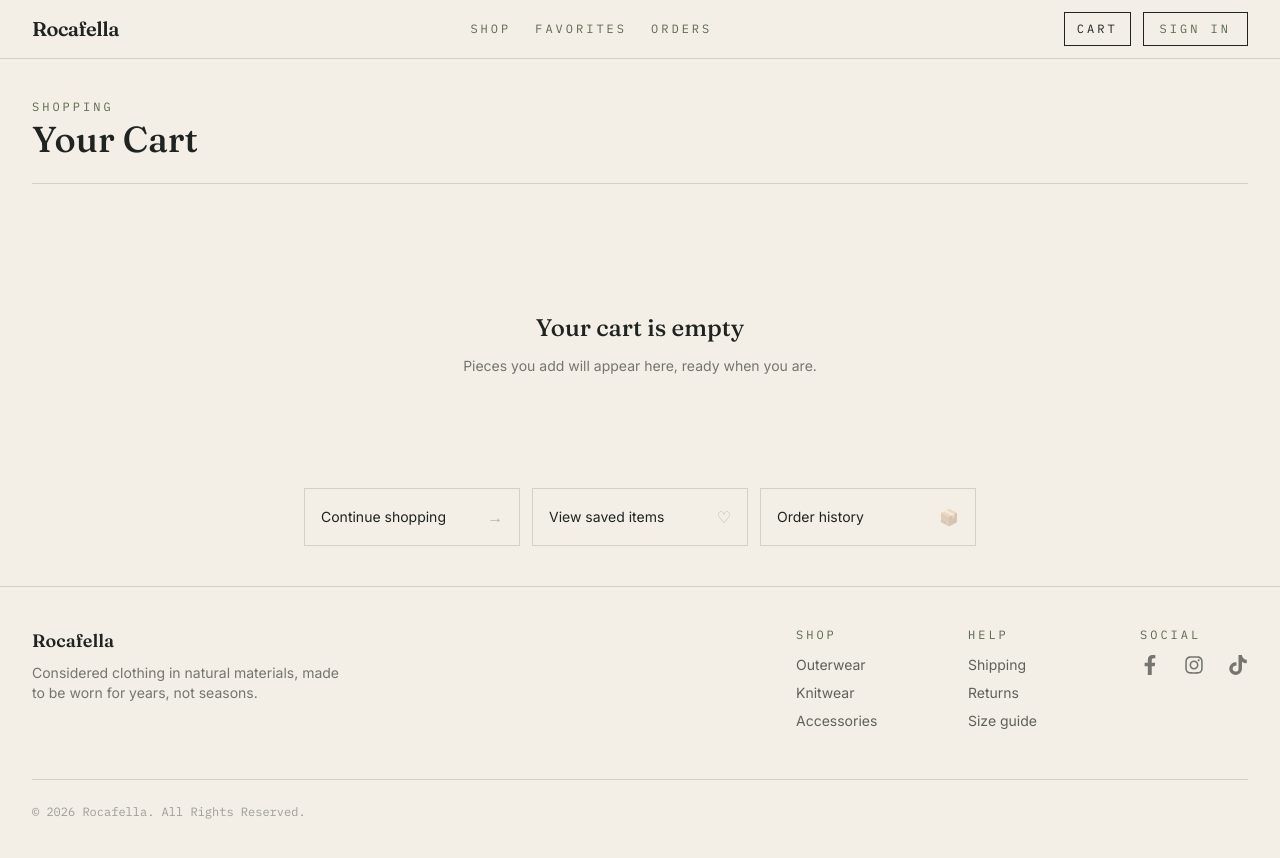
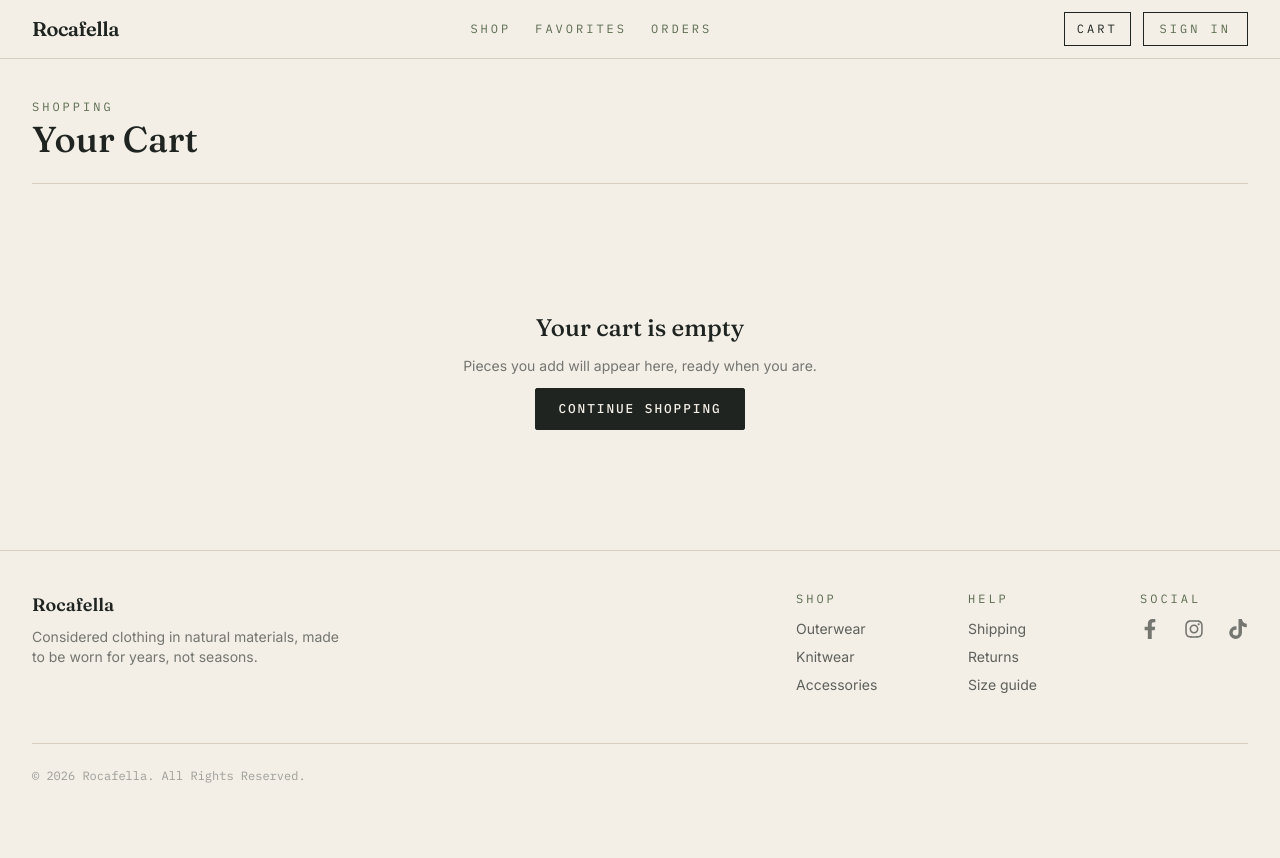
Before and after one commit to RocAfella044/Rocafella-clothes, a React (Vite) app: page /cart in a window 1280 px wide. After the commit the page ends 824 px from the top, so only its background shows below. Built offline with nearby package versions, Linux system fonts and the light colour scheme.

Commit message:
cartpageupdated

```diff
--- a/src/pages/CartPage.jsx
+++ b/src/pages/CartPage.jsx
@@ -1,16 +1,16 @@
-import { Link } from 'react-router-dom'
-import { useSelector } from 'react-redux'
-import { selectCartItems } from '../redux/slices/cartSlice'
-import { CartLineItem } from '../components/cart/CartLineItem'
-import { CartSummary } from '../components/cart/CartSummary'
-import { EmptyState } from '../components/common/Feedback'
-import { Button } from '../components/common/Button'
-import { useDocumentTitle } from '../hooks/useDocumentTitle'
+import { Link } from 'react-router-dom';
+import { useSelector } from 'react-redux';
+import { selectCartItems } from '../redux/slices/cartSlice';
+import { CartLineItem } from '../components/cart/CartLineItem';
+import { CartSummary } from '../components/cart/CartSummary';
+import { EmptyState } from '../components/common/Feedback';
+import { Button } from '../components/common/Button';
+import { useDocumentTitle } from '../hooks/useDocumentTitle';
 
 // Group cart items by product id so same product with different
 // sizes appears as one card with multiple size rows underneath
 function groupByProduct(items) {
-  const map = new Map()
+  const map = new Map();
   items.forEach((item) => {
     if (!map.has(item.id)) {
       map.set(item.id, {
@@ -20,32 +20,25 @@ function groupByProduct(items) {
         price: item.price,
         category: item.category,
         sizes: [],
-      })
+      });
     }
     map.get(item.id).sizes.push({
       id: item.id,
       size: item.size,
       quantity: item.quantity,
       price: item.price,
-    })
-  })
-  return Array.from(map.values())
+    });
+  });
+  return Array.from(map.values());
 }
 
-const suggestedLinks = [
-  { to: '/', label: 'Continue shopping', icon: '→' },
-  { to: '/favorites', label: 'View saved items', icon: '♡' },
-  { to: '/orders', label: 'Order history', icon: '📦' },
-]
-
 export function CartPage() {
-  useDocumentTitle('Cart')
-  const items = useSelector(selectCartItems)
-  const grouped = groupByProduct(items)
+  useDocumentTitle('Cart');
+  const items = useSelector(selectCartItems);
+  const grouped = groupByProduct(items);
 
   return (
     <div className="mx-auto max-w-7xl px-4 py-10 sm:px-6 lg:px-8">
-
       <div className="flex items-end justify-between gap-4 border-b border-line pb-6">
         <div>
           <p className="eyebrow mb-1">Shopping</p>
@@ -53,7 +46,8 @@ export function CartPage() {
         </div>
         {items.length > 0 && (
           <p className="font-mono text-sm text-ink/50 mb-1">
-            {items.reduce((s, i) => s + i.quantity, 0)} item{items.reduce((s, i) => s + i.quantity, 0) !== 1 ? 's' : ''}
+            {items.reduce((s, i) => s + i.quantity, 0)} item
+            {items.reduce((s, i) => s + i.quantity, 0) !== 1 ? 's' : ''}
           </p>
         )}
       </div>
@@ -63,19 +57,12 @@ export function CartPage() {
           <EmptyState
             title="Your cart is empty"
             message="Pieces you add will appear here, ready when you are."
+            action={
+              <Link to="/">
+                <Button $variant="primary">Continue shopping</Button>
+              </Link>
+            }
           />
-          <div className="mt-8 grid gap-3 sm:grid-cols-3 max-w-2xl mx-auto">
-            {suggestedLinks.map(({ to, label, icon }) => (
-              <Link
-                key={to}
-                to={to}
-                className="flex items-center justify-between border border-line px-4 py-4 hover:border-ink hover:bg-sand transition-colors"
-              >
-                <span className="text-sm">{label}</span>
-                <span className="text-ink/30">{icon}</span>
-              </Link>
-            ))}
-          </div>
         </div>
       ) : (
         <div className="mt-8 grid gap-10 lg:grid-cols-[2fr_1fr]">
@@ -89,16 +76,8 @@ export function CartPage() {
             ))}
 
             <div className="mt-6 flex flex-wrap items-center gap-4 border-t border-line pt-6">
-              <Link to="/" className="font-mono text-xs uppercase tracking-widest2 text-ink/50 hover:text-ink transition-colors">
-                ← Continue shopping
-              </Link>
-              <span className="text-line">·</span>
-              <Link to="/favorites" className="font-mono text-xs uppercase tracking-widest2 text-ink/50 hover:text-ink transition-colors">
-                ♡ Saved items
-              </Link>
-              <span className="text-line">·</span>
-              <Link to="/orders" className="font-mono text-xs uppercase tracking-widest2 text-ink/50 hover:text-ink transition-colors">
-                📦 Orders
+              <Link to="/">
+                <Button $variant="primary">Continue shopping</Button>
               </Link>
             </div>
           </div>
@@ -109,5 +88,5 @@ export function CartPage() {
         </div>
       )}
     </div>
-  )
+  );
 }
--- a/src/pages/FavoritesPage.jsx
+++ b/src/pages/FavoritesPage.jsx
@@ -36,9 +36,9 @@ export function FavoritesPage() {
           title="Nothing saved yet"
           message="Tap the heart on any product to save it for later."
           action={
-            <Link to="/">
-              <Button $variant="primary">Browse the shop</Button>
-            </Link>
+              <Link to="/">
+                <Button $variant="primary">Browse the shop</Button>
+              </Link>
           }
         />
       ) : (
```
